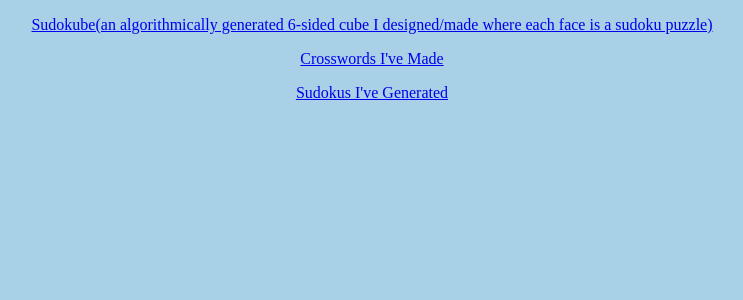
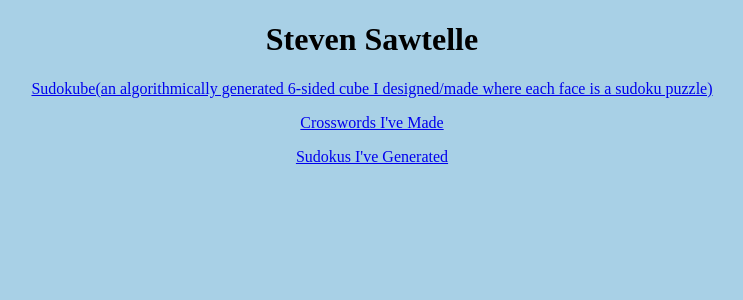
Before and after one commit to StevenSawtelle/stevensawtelle.github.io, a Jekyll site: the page built from puzzles.md, in a window 1280 px wide. Shown: the top 300 px of the page, without its empty margins (268-1011 px from the left). Built offline with Jekyll 4.4.1, drawn with Linux system fonts in a browser that asks for light colours; some web fonts are replaced; our own code applies the rules of GitHub Pages for plain Markdown files.

Commit message:
add name to puzzles page

```diff
--- a/puzzles.md
+++ b/puzzles.md
@@ -13,6 +13,8 @@ title: Puzzles
 
 <center>
 
+<h1>Steven Sawtelle</h1>
+
 <p><a href="/puzzles/sudokube" class="nav">Sudokube(an algorithmically generated 6-sided cube I designed/made where each face is a sudoku puzzle)</a></p>
 <p><a href="/puzzles/crosswords" class="nav">Crosswords I've Made</a></p>
 <p><a href="/puzzles/sudokus" class="nav">Sudokus I've Generated</a></p>
--- a/puzzles/sudokube/texture_maps.js
+++ b/puzzles/sudokube/texture_maps.js
@@ -58,6 +58,11 @@ var getMaterialArray = function ( num, cubeType ) {
 			tex = unpickedMap[num];
 			break;
 	}
+	if(tex === undefined){
+		console.log(tex)
+		console.log(num)
+		console.log(cubeType)
+	}
 	return [
 		    new MeshBasicMaterial( { map: loader.load(tex) } ),
 		    new MeshBasicMaterial( { map: loader.load(tex) } ),
```
